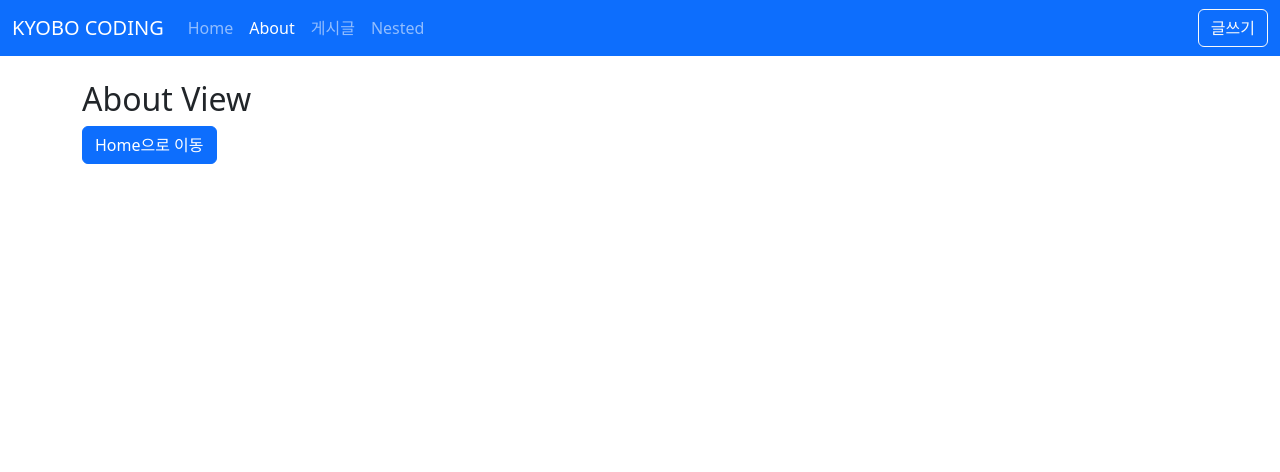
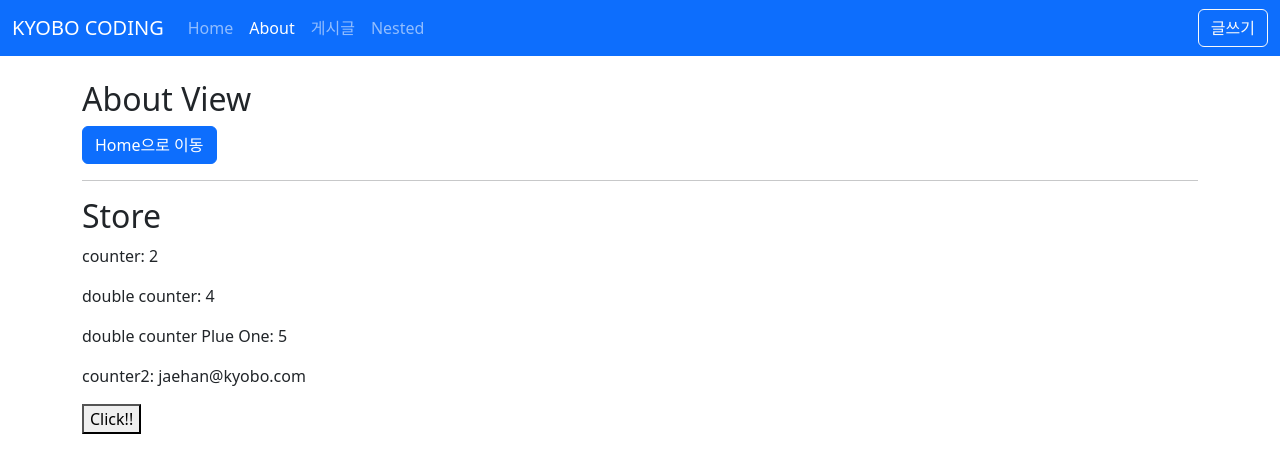
Before and after one commit to kjhqwaszx/vue3-posts, a Vue app: page /about in a window 1280 px wide. Shown: the top 472 px of the page. Built offline with nearby package versions, Linux system fonts and the light colour scheme.

Commit message:
Pinia 적용

```diff
--- a/package.json
+++ b/package.json
@@ -13,6 +13,7 @@
     "bootstrap": "^5.2.0",
     "bootstrap-icons": "^1.9.1",
     "dayjs": "^1.11.5",
+    "pinia": "^2.0.22",
     "vue": "^3.2.37",
     "vue-router": "^4.1.5"
   },
--- a/src/main.js
+++ b/src/main.js
@@ -1,6 +1,7 @@
 import 'bootstrap/dist/css/bootstrap.min.css';
 import 'bootstrap-icons/font/bootstrap-icons.css';
 import { createApp } from 'vue';
+import { createPinia } from 'pinia';
 import App from './App.vue';
 import router from '@/router';
 import funcPlugins from '@/plugins/func';
@@ -24,7 +25,8 @@ app.directive('focus', focus);
 
 //dayjs 플러그인 사용 ( 라이브러리를 플러그인으로 만들어 사용)
 app.use(dayjs);
-app.use(router).mount('#app');
+app.use(router);
+app.use(createPinia()).mount('#app');
 
 import 'bootstrap/dist/js/bootstrap.js';
 
--- /dev/null
+++ b/src/stores/auth.js
@@ -0,0 +1,22 @@
+import { defineStore } from 'pinia';
+
+export const useAuthStore = defineStore('auth', {
+	state: () => ({
+		email: 'jaehan@kyobo.com',
+		pw: '#$!^!@#$@#$!#$',
+	}),
+
+	getters: {
+		getEmail: state => state.email,
+		getPw: state => state.pw,
+	},
+
+	actions: {
+		initEmail() {
+			this.email = '';
+		},
+		initPw() {
+			this.pw = '';
+		},
+	},
+});
--- /dev/null
+++ b/src/stores/counter.js
@@ -0,0 +1,29 @@
+import { defineStore } from 'pinia';
+
+// 스토어 변수명은 use + 스토어명으로 작성하는 편이다.
+// 스토어의 옵션은 크게 state, getters, actions가 있다.
+// <문법>
+// export const useCounterStore = defineStore('스토어id', {옵션} );
+
+export const useCounterStore = defineStore('counter', {
+	//store의 data 역할로 return 을 해주는 형식이다.
+	state: () => ({
+		counter: 1,
+	}),
+	// store의 computed 역할. 파라미터로 state를 받는다.
+	// 기존의 doubleCount를 접근하기 위해서는 this를 사용해야 하지만 arrow func를 이용하면 접근이 불가하기 때문에
+	// 일반 함수로 만들어 사용한다.
+	getters: {
+		doubleCount: state => state.counter * 2,
+		doubleCountPlusOne() {
+			return this.doubleCount + 1;
+		},
+	},
+	//store의 method 역할 함수를 정의 할 때에는 Arrow Function 을 사용하지 않는다.
+	// Arrow Func를 사용하게되면 this 접근이 불가능하다.
+	actions: {
+		increment() {
+			this.counter++;
+		},
+	},
+});
--- a/src/views/AboutView.vue
+++ b/src/views/AboutView.vue
@@ -4,9 +4,26 @@
 		<button class="btn btn-primary" @click="$router.push('/')">
 			Home으로 이동
 		</button>
+		<hr />
+		<h2>Store</h2>
+		<p>counter: {{ store.counter }}</p>
+		<p>double counter: {{ store.doubleCount }}</p>
+		<p>double counter Plue One: {{ store.doubleCountPlusOne }}</p>
+		<p>counter2: {{ auth.email }}</p>
+		<button @click="store.increment()">Click!!</button>
 	</div>
 </template>
 
-<script setup></script>
+<script setup>
+import { useCounterStore } from '@/stores/counter';
+import { useAuthStore } from '@/stores/auth';
+
+// defineStore로 등록한 스토어가 1개일 경우 store변수에 counter 스토어가 할당됨
+const store = useCounterStore();
+const auth = useAuthStore();
+
+//pinia에서는 state값을 바로 변경할 수 있다.
+store.counter += 1;
+</script>
 
 <style lang="scss" scoped></style>
```
Also changed, not shown: Vue3Note.vue (+35 -0 lines), 1 other file (tests, documents, lock files or other folders).
